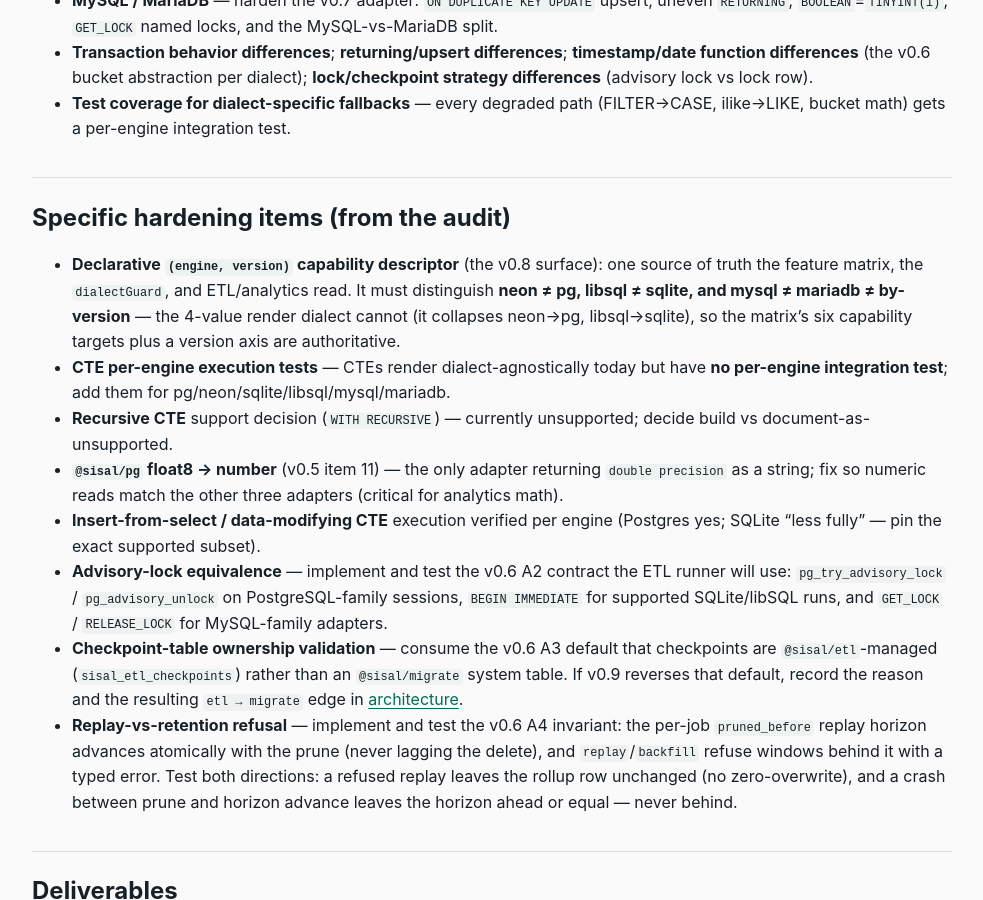
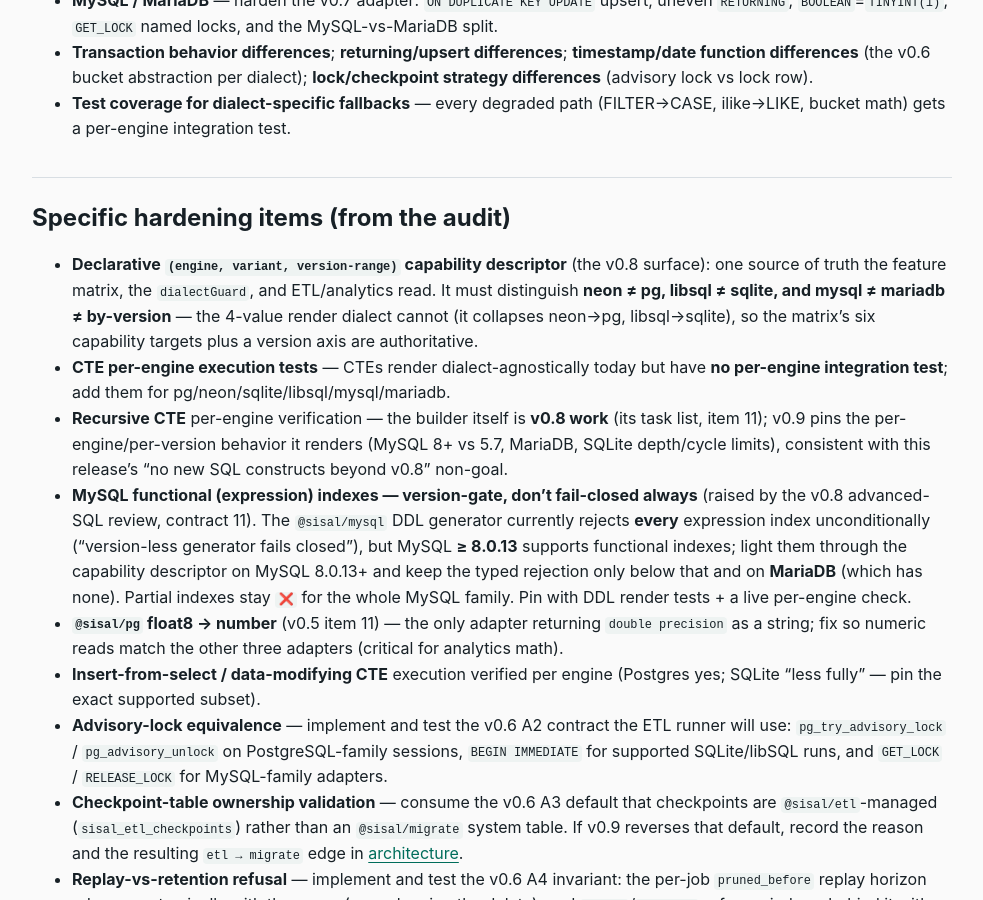
Before and after one commit to gilvandovieira/sisal, a Jekyll site: the page built from docs/v0.9.0-roadmap.md, in a window 1280 px wide and 900 px high, scrolled down 1007 px. Shown: the whole window, without its empty margins (148-1131 px from the left). Built offline with Jekyll 4.4.1, drawn with Linux system fonts in a browser that asks for light colours; some of the changed text lies outside the part shown.

```diff
--- a/docs/v0.9.0-roadmap.md
+++ b/docs/v0.9.0-roadmap.md
@@ -47,17 +47,27 @@
 
 ## Specific hardening items (from the audit)
 
-- **Declarative `(engine, version)` capability descriptor** (the v0.8 surface):
-  one source of truth the feature matrix, the `dialectGuard`, and ETL/analytics
-  read. It must distinguish **neon ≠ pg, libsql ≠ sqlite, and mysql ≠ mariadb ≠
-  by-version** — the 4-value render dialect cannot (it collapses neon→pg,
-  libsql→sqlite), so the matrix's six capability targets plus a version axis are
-  authoritative.
+- **Declarative `(engine, variant, version-range)` capability descriptor** (the
+  v0.8 surface): one source of truth the feature matrix, the `dialectGuard`, and
+  ETL/analytics read. It must distinguish **neon ≠ pg, libsql ≠ sqlite, and
+  mysql ≠ mariadb ≠ by-version** — the 4-value render dialect cannot (it
+  collapses neon→pg, libsql→sqlite), so the matrix's six capability targets plus
+  a version axis are authoritative.
 - **CTE per-engine execution tests** — CTEs render dialect-agnostically today
   but have **no per-engine integration test**; add them for
   pg/neon/sqlite/libsql/mysql/mariadb.
-- **Recursive CTE** support decision (`WITH RECURSIVE`) — currently unsupported;
-  decide build vs document-as-unsupported.
+- **Recursive CTE** per-engine verification — the builder itself is **v0.8
+  work** (its task list, item 11); v0.9 pins the per-engine/per-version behavior
+  it renders (MySQL 8+ vs 5.7, MariaDB, SQLite depth/cycle limits), consistent
+  with this release's "no new SQL constructs beyond v0.8" non-goal.
+- **MySQL functional (expression) indexes — version-gate, don't fail-closed
+  always** (raised by the v0.8 advanced-SQL review, contract 11). The
+  `@sisal/mysql` DDL generator currently rejects **every** expression index
+  unconditionally ("version-less generator fails closed"), but MySQL **≥
+  8.0.13** supports functional indexes; light them through the capability
+  descriptor on MySQL 8.0.13+ and keep the typed rejection only below that and
+  on **MariaDB** (which has none). Partial indexes stay `❌` for the whole MySQL
+  family. Pin with DDL render tests + a live per-engine check.
 - **`@sisal/pg` float8 → number** (v0.5 item 11) — the only adapter returning
   `double precision` as a string; fix so numeric reads match the other three
   adapters (critical for analytics math).
@@ -105,6 +115,12 @@
 ## Open questions
 
 - Recursive CTEs: in scope for analytics (hierarchies) or deferred?
+- **Recursive CTE cycle detection** (raised by the v0.8 review, contract 07):
+  the shipped `$withRecursive` relies on the portable depth-guard pattern
+  (`WHERE depth < n`). Ship the PostgreSQL 14+ `CYCLE`/`SEARCH` clauses as a
+  version-gated construct, or keep the depth-guard-only surface? A new construct
+  is beyond this release's non-goal, so this is a v0.10+/backlog flag, not v0.9
+  build work.
 - Is materialized-view DDL worth adding for Postgres (rollup acceleration),
   given SQLite has none?
 - How much SQLite-family ETL is "supported" vs "Postgres-first, documented gap"?
@@ -113,8 +129,9 @@
 
 - Every dialect-divergent behavior relevant to ETL/analytics is a declared
   capability with a backing per-engine test (matrix `✅`/`⚠️`/`❌` all
-  test-backed). The descriptor is keyed `(engine, version)` and distinguishes
-  neon/pg and libsql/sqlite.
+  test-backed). The descriptor is keyed `(engine, variant, version-range)` (the
+  v0.7 `DialectIdentity` axis generalized) and distinguishes all six capability
+  targets — neon/pg, libsql/sqlite, and mysql/mariadb.
 - `@sisal/pg` returns `double precision` as a JS `number`.
 - Insert-from-select, upsert-from-select, data-modifying CTEs, filtered
   aggregates, and date buckets each have a per-engine pass/fallback test.
@@ -143,6 +160,16 @@
 - Per-engine integration tests for each ETL/analytics shape and fallback.
 - A numeric round-trip suite (float/numeric/bigint) across all five adapter
   packages and six capability targets.
+- **Refresh the advanced-SQL example families to builder-native** (raised by the
+  v0.8 review). `examples/{postgres,mysql,sqlite}-family-advanced-sql` still
+  implement contracts **01–07** and the index-half of **11** as `"raw"` /
+  `"hybrid"` with stale `v08PainPoint` annotations that claim missing primitives
+  — but v0.8 shipped them (`over`/windows, `lag`/`dateDiff`, `rowNumber`,
+  `$withRecursive`, `expr` alias reuse, expression/partial indexes). Upgrade
+  those cases to the typed primitives, correct the annotations, and keep only
+  the genuinely-dialect-native/deferred cases (JSON-table = v0.8 item 14,
+  generated columns = v0.8 item 15, lock/claim = contract 08, checkpoint =
+  contract 09) as raw with accurate notes.
 
 ## Dialect compatibility notes
 
```
Also changed, not shown: packages/orm/recursive_cte_test.ts (added, +83 -0 lines).
